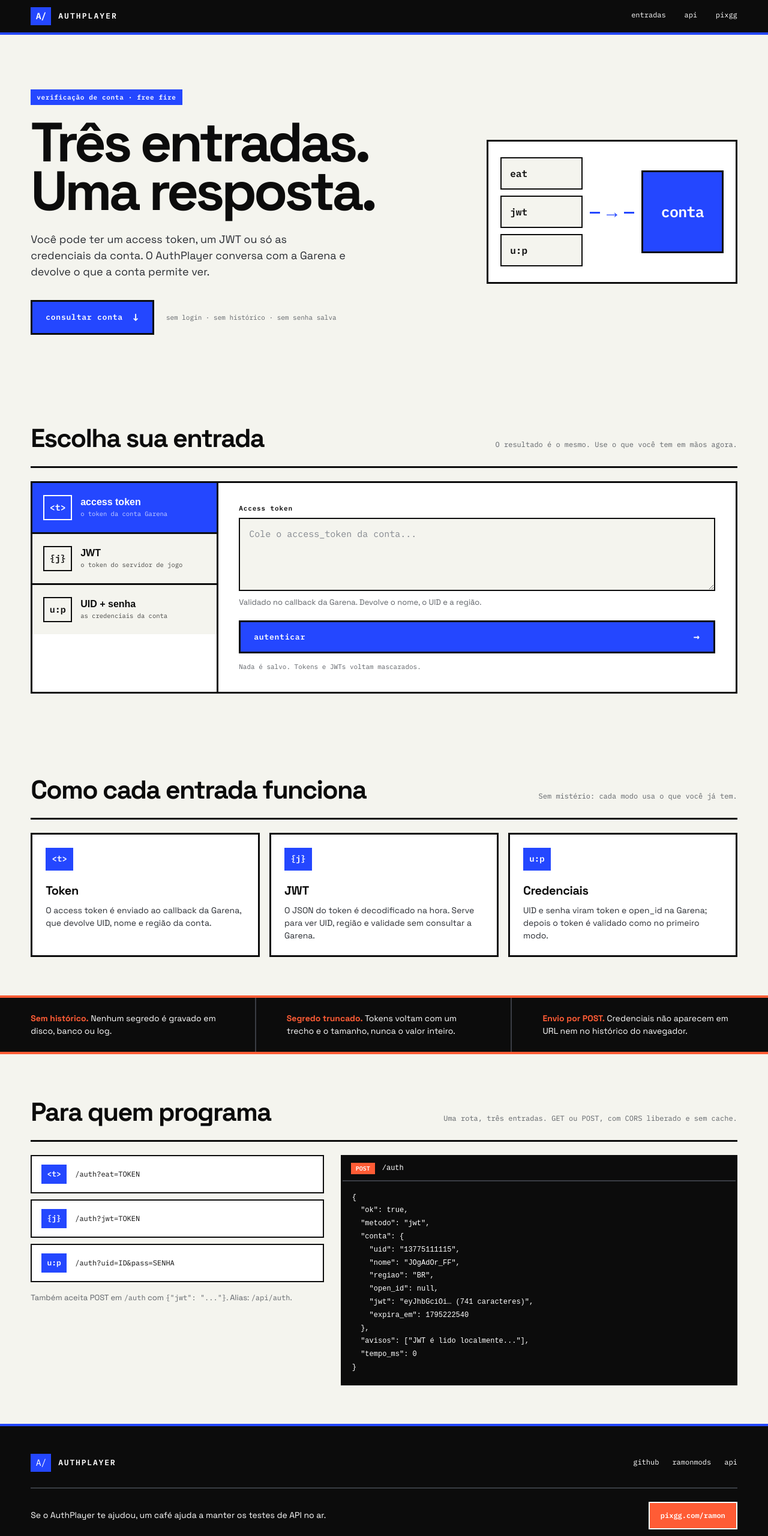
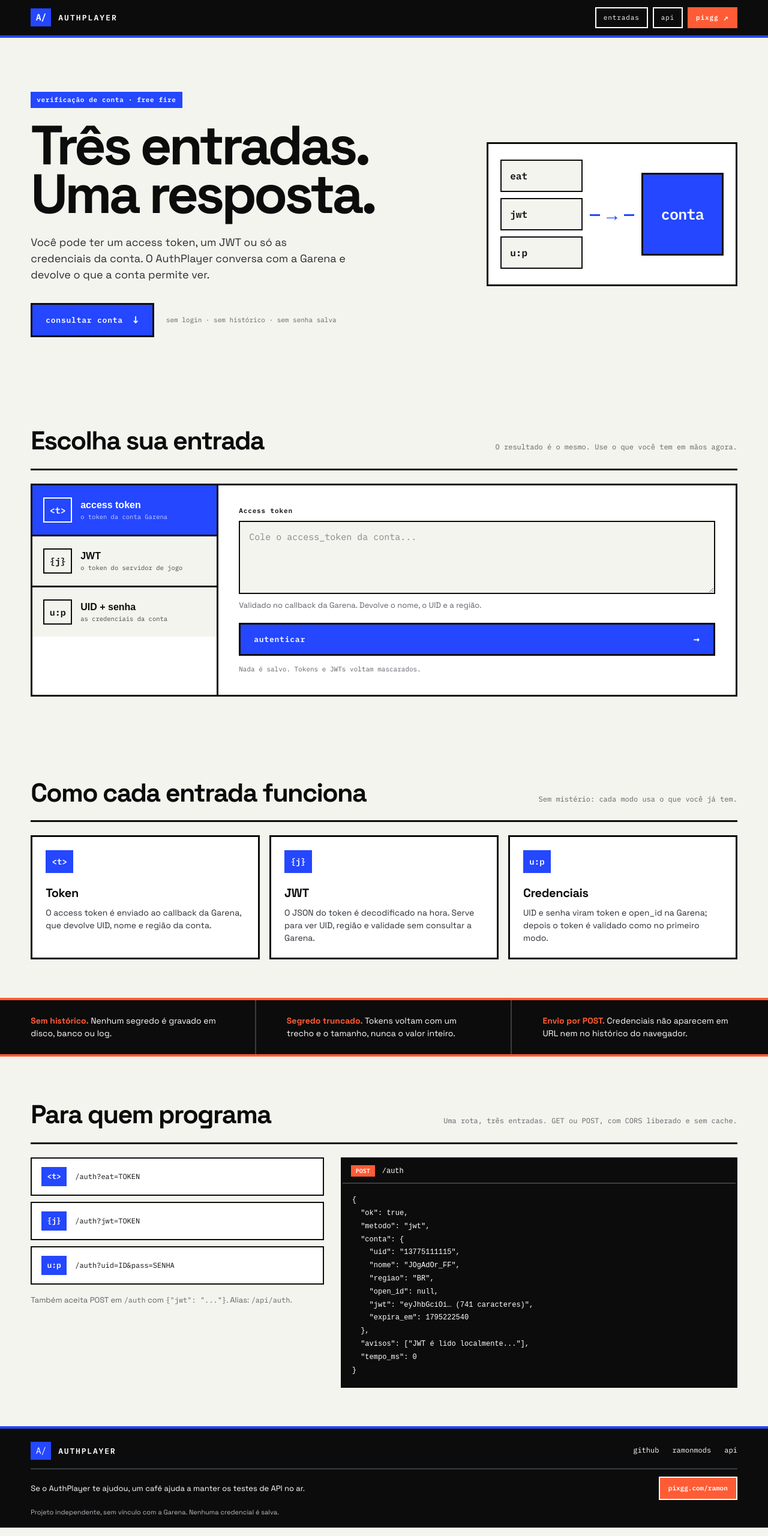
Before and after one commit to RamonMods/AuthPlayer, a plain HTML site: page public/index.html in a window 1280 px wide. Shown: the top 2560 px of the page at 60% size. Drawn offline with Linux system fonts and the light colour scheme; files whose address does not match are found by name.

Commit message:
Compacta rodape e destaca navegacao do cabecalho

```diff
--- a/public/index.html
+++ b/public/index.html
@@ -20,8 +20,8 @@
 <link rel="apple-touch-icon" href="assets/apple-touch-icon.png">
 <link rel="manifest" href="manifest.json">
 <meta name="mobile-web-app-capable" content="yes">
-<link rel="stylesheet" href="assets/fonts/fonts.css?v=3">
-<link rel="stylesheet" href="site.css?v=3">
+<link rel="stylesheet" href="assets/fonts/fonts.css?v=5">
+<link rel="stylesheet" href="site.css?v=5">
 </head>
 <body>
 
@@ -31,9 +31,9 @@
     <span>AUTHPLAYER</span>
   </a>
   <nav class="nav">
-    <a href="#entradas">entradas</a>
-    <a href="#api">api</a>
-    <a href="https://pixgg.com/ramon" target="_blank" rel="noopener">pixgg</a>
+    <a class="nav-link" href="#entradas">entradas</a>
+    <a class="nav-link" href="#api">api</a>
+    <a class="nav-cta" href="https://pixgg.com/ramon" target="_blank" rel="noopener">pixgg <span aria-hidden="true">↗</span></a>
   </nav>
 </header>
 
@@ -234,6 +234,6 @@
   <p class="rodape-nota">Projeto independente, sem vínculo com a Garena. Nenhuma credencial é salva.</p>
 </footer>
 
-<script src="app.js?v=3"></script>
+<script src="app.js?v=5"></script>
 </body>
 </html>
--- a/public/site.css
+++ b/public/site.css
@@ -64,9 +64,22 @@ a { color: inherit; }
   letter-spacing: -.04em;
 }
 
-.nav { display: flex; gap: clamp(16px, 2.4vw, 34px); font-family: var(--mono); font-size: 12px; }
-.nav a { text-decoration: none; color: #fff; border-bottom: 2px solid transparent; padding-bottom: 2px; }
-.nav a:hover { border-color: var(--coral); color: var(--coral); }
+.nav { display: flex; gap: 8px; align-items: center; font-family: var(--mono); font-size: 11px; }
+.nav-link, .nav-cta {
+  display: inline-flex;
+  align-items: center;
+  gap: 8px;
+  padding: 7px 12px;
+  border: 2px solid #fff;
+  color: #fff;
+  text-decoration: none;
+  letter-spacing: .08em;
+  transition: background .12s, color .12s;
+}
+.nav-link:hover { background: #fff; color: var(--tinta); }
+.nav-cta { background: var(--coral); border-color: var(--coral); font-weight: 600; }
+.nav-cta span { font-size: 14px; line-height: 1; }
+.nav-cta:hover { background: #fff; border-color: #fff; color: var(--tinta); }
 
 /* --- hero --- */
 .hero {
@@ -399,16 +412,16 @@ input:focus, textarea:focus { background: #fff; box-shadow: inset 0 0 0 3px var(
 .api-code pre { margin: 0; padding: 16px; overflow-x: auto; font-family: var(--mono); font-size: 12px; line-height: 1.65; }
 
 /* --- rodape --- */
-.rodape { background: var(--tinta); color: #fff; padding: 46px clamp(18px, 4vw, 56px) 36px; border-top: 4px solid var(--azul); }
+.rodape { background: var(--tinta); color: #fff; padding: 22px clamp(18px, 4vw, 56px) 18px; border-top: 4px solid var(--azul); }
 .rodape-topo { display: flex; align-items: center; justify-content: space-between; gap: 20px; flex-wrap: wrap; max-width: 1320px; margin: 0 auto; }
 .rodape-marca { display: flex; align-items: center; gap: 12px; font-family: var(--mono); font-size: 13px; letter-spacing: .14em; }
 .rodape nav { display: flex; gap: 22px; font-family: var(--mono); font-size: 12px; }
 .rodape nav a { text-decoration: none; color: #fff; border-bottom: 2px solid transparent; }
 .rodape nav a:hover { color: var(--coral); border-color: var(--coral); }
-.rodape-pix { display: flex; align-items: center; justify-content: space-between; gap: 18px; flex-wrap: wrap; max-width: 1320px; margin: 26px auto 0; padding-top: 22px; border-top: 2px solid #3A3D44; }
-.rodape-pix p { margin: 0; font-size: 14px; }
-.rodape-pix a { padding: 12px 18px; background: var(--coral); border: 2px solid #fff; color: #fff; text-decoration: none; font-family: var(--mono); font-size: 12px; font-weight: 600; }
-.rodape-nota { max-width: 1320px; margin: 22px auto 0; font-size: 12px; color: #B9BCC3; }
+.rodape-pix { display: flex; align-items: center; justify-content: space-between; gap: 14px; flex-wrap: wrap; max-width: 1320px; margin: 14px auto 0; padding-top: 12px; border-top: 2px solid #3A3D44; }
+.rodape-pix p { margin: 0; font-size: 13px; }
+.rodape-pix a { padding: 9px 14px; background: var(--coral); border: 2px solid #fff; color: #fff; text-decoration: none; font-family: var(--mono); font-size: 11px; font-weight: 600; }
+.rodape-nota { max-width: 1320px; margin: 12px auto 0; font-size: 11px; color: #B9BCC3; }
 
 /* --- responsivo --- */
 @media (max-width: 940px) {
@@ -429,7 +442,8 @@ input:focus, textarea:focus { background: #fff; box-shadow: inset 0 0 0 3px var(
 @media (max-width: 620px) {
   body { font-size: 16px; }
   .topo { padding: 10px 16px; }
-  .nav { gap: 14px; font-size: 11px; }
+  .nav { gap: 6px; font-size: 10px; }
+  .nav-link, .nav-cta { padding: 6px 8px; gap: 5px; }
   .marca { font-size: 11px; }
   .hero { padding-top: 42px; }
   h1 { font-size: clamp(2.8rem, 13vw, 4rem); }
```
